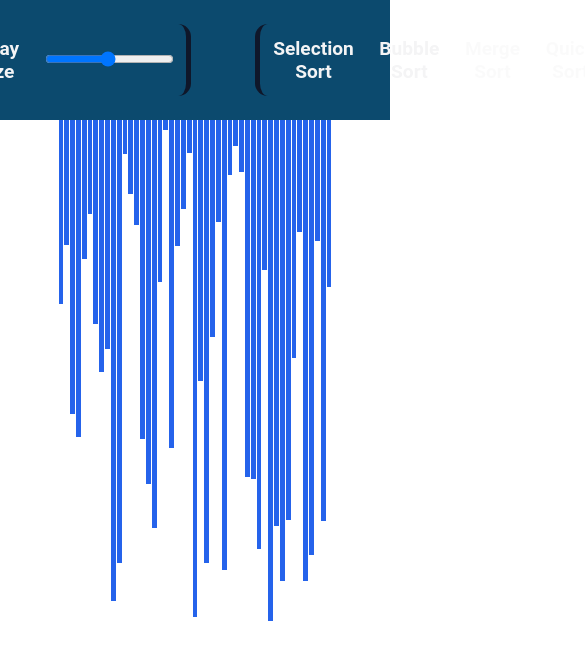
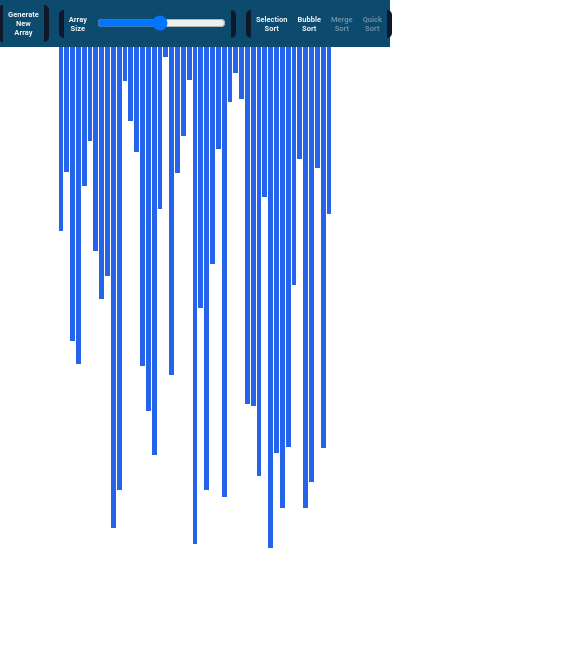
Before and after one commit to rhodesrt/sort-visualization, a React (Create React App) app: page / in a window 390 px wide. Shown: the top 660 px of the page, 585 px wide, since content can reach past the window. Built offline with nearby package versions, Linux system fonts and the light colour scheme.

Commit message:
added mobile support

```diff
--- a/src/componentStyles.css
+++ b/src/componentStyles.css
@@ -40,6 +40,38 @@
   font-weight: bold;
   text-align: center;
 }
+@media (max-width: 913px) {
+  :root {
+    font-size: 10px;
+  }
+  .nav-container {
+    gap: 4rem;
+  }
+}
+@media (max-width: 692px) {
+  :root {
+    font-size: 8px;
+  }
+  .nav-container {
+    gap: 3rem;
+  }
+}
+@media (max-width: 570px) {
+  :root {
+    font-size: 6px;
+  }
+  .nav-container {
+    gap: 2.5rem;
+  }
+}
+@media (max-width: 463px) {
+  :root {
+    font-size: 5px;
+  }
+  .nav-container {
+    gap: 2rem;
+  }
+}
 .nav-container > div {
   display: flex;
   align-items: center;
```
